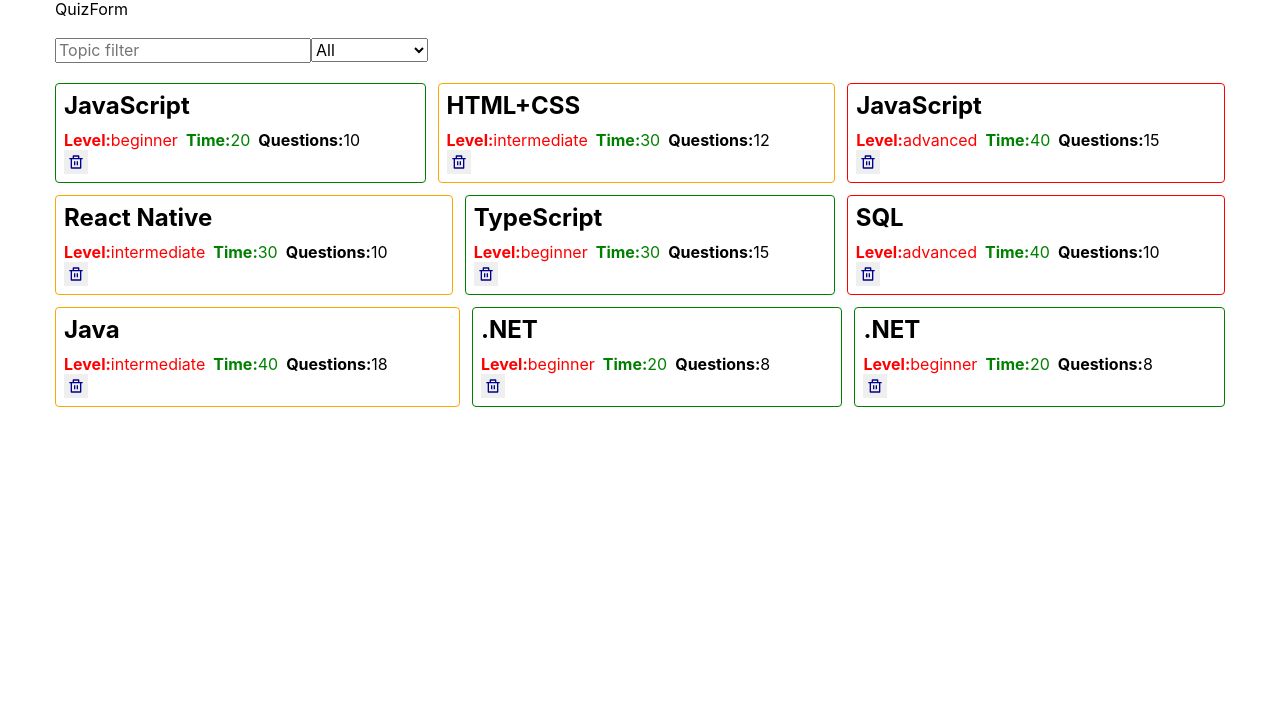
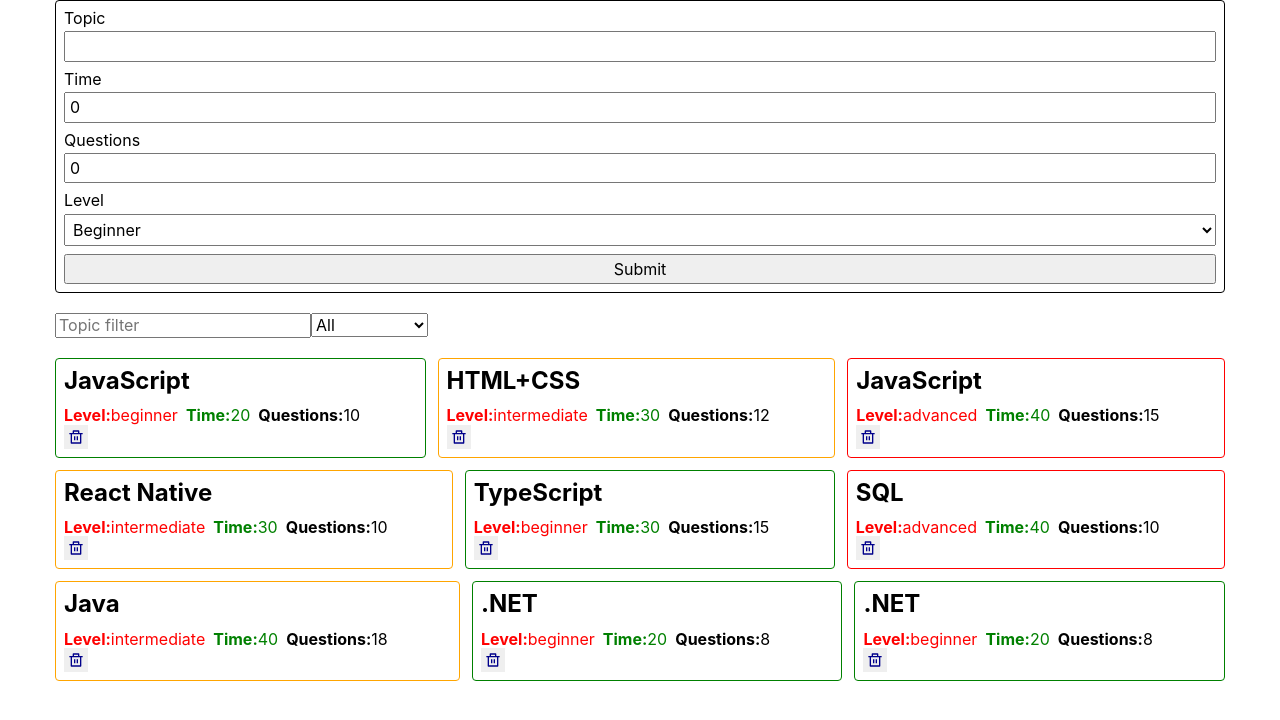
Before and after one commit to Serhii-Sunko/react-85, a React (Create React App) app: page / in a window 1280 px wide. Shown: the top 720 px of the page. Built offline with nearby package versions, Linux system fonts and the light colour scheme.

Commit message:
initial commit

```diff
--- a/package.json
+++ b/package.json
@@ -7,13 +7,16 @@
     "@testing-library/jest-dom": "^5.16.3",
     "@testing-library/react": "^12.1.4",
     "@testing-library/user-event": "^13.5.0",
+    "formik": "^2.4.6",
     "modern-normalize": "^3.0.1",
+    "nanoid": "^5.0.7",
     "react": "^18.1.0",
     "react-dom": "^18.1.0",
     "react-icons": "^5.3.0",
     "react-scripts": "5.0.1",
     "styled-components": "^6.1.13",
-    "web-vitals": "^2.1.3"
+    "web-vitals": "^2.1.3",
+    "yup": "^1.4.0"
   },
   "scripts": {
     "start": "react-scripts start",
--- a/src/components/App.jsx
+++ b/src/components/App.jsx
@@ -1,10 +1,11 @@
-import { QuizForm } from "./QuizForm";
+import { QuizForm } from "./QuizForm/QuizForm";
 import { QuizList } from "./QuizList/QuizList";
 import { SearchBar } from "./SearchBar";
 import initialQuizItems  from "../quiz-items.json"
 import { GlobalStyle } from "./GlobalStyle";
 import { Layout } from "./Layout";
 import { Component } from "react";
+import { nanoid } from "nanoid"
 
 
 export class App extends Component {
@@ -15,6 +16,15 @@ export class App extends Component {
      level: "all",
     }
   };
+  addQuiz = newQuiz => {
+    this.setState(prevState => ({
+      quizItems: [...prevState.quizItems,
+        {
+          id: nanoid(),
+          ...newQuiz,
+        }]
+    }) )
+  }
 
   deleteQuiz = quizId => {
     this.setState(prevState => ({
@@ -54,7 +64,7 @@ export class App extends Component {
     const visibleItems = this.getVisibleQuizItems();
   return (
     <Layout>
-      <QuizForm />
+      <QuizForm onAdd={ this.addQuiz} />
       <SearchBar
         level={filters.level}
         topic={filters.topic}
--- a/src/components/QuizForm.js
+++ /dev/null
@@ -1,3 +0,0 @@
-export const QuizForm = () => {
-    return <div>QuizForm</div>
-};
--- /dev/null
+++ b/src/components/QuizForm/QuizForm.js
@@ -0,0 +1,67 @@
+import { Formik } from "formik";
+import * as Yup from 'yup';
+import { StyledForm, Label, StyledField, Button, ErrorMsg } from "./QuizForm.styled";
+
+
+const quizSchema = Yup.object().shape({
+    topic: Yup.string()
+        .min(3, 'Too Short!')
+        .required('Required'),
+    time: Yup.number()
+        .min(5, "At least 5 mins")
+        .max(60, "At most 60 mins")
+        .positive("Must be positive!")
+        .required('Required'),
+    questions: Yup.number()
+        .min(3, "At least 3 questions")
+        .positive("Must be positive!")
+        .required('Required'),
+    level: Yup.string().oneOf(["beginner", "intermediate","advanced"]).required('Required'),
+});
+
+
+export const QuizForm = ({ onAdd }) => {
+    return (
+    <Formik
+                initialValues={{
+                    topic: "",
+                    time: 0,
+                    questions: 0,
+                    level: "beginner",
+                }}
+                validationSchema={quizSchema}
+        onSubmit={(values, actions)=>{
+            onAdd(values);
+            actions.resetForm();
+        }}
+      >
+        <StyledForm>
+                    <Label>
+                        Topic
+                        <StyledField name="topic" type="text" />
+                        <ErrorMsg name="topic" component="div"/>
+                    </Label>
+                    <Label>
+                        Time
+                        <StyledField name="time" type="number" />
+                        <ErrorMsg name="time" component="div"/>
+                    </Label>
+                    <Label>
+                        Questions
+                        <StyledField name="questions" type="number" />
+                        <ErrorMsg name="questions" component="div"/>
+                    </Label>
+                    <Label>
+                        Level
+                        <StyledField as="select" name="level">
+                            <option value="beginner">Beginner</option>
+                            <option value="intermediate">Intermediate</option>
+                            <option value="advanced">Advanced</option>
+                        </StyledField>
+                         <ErrorMsg name="level" component="div"/>
+                    </Label>
+                    <Button type="submit">Submit</Button>
+        </StyledForm>
+        </Formik>
+    )
+};
--- /dev/null
+++ b/src/components/QuizForm/QuizForm.styled.js
@@ -0,0 +1,31 @@
+import styled from "styled-components";
+import { Form, Field, ErrorMessage} from "formik";
+
+export const StyledForm = styled(Form)`
+border-radius:4px;
+border: 1px solid black;
+padding:8px;
+display: flex;
+flex-direction: column;
+gap: 8px;
+`;
+
+export const Label = styled.label`
+display: flex;
+flex-direction: column;
+gap: 4px;
+`
+
+export const StyledField = styled(Field)`
+padding: 4px;
+`
+
+export const Button = styled.button`
+padding: 4px;
+
+`
+
+export const ErrorMsg = styled(ErrorMessage)`
+font-size: 14px;
+color:red;
+`;
```
Also changed, not shown: 1 other file (tests, documents, lock files or other folders).
